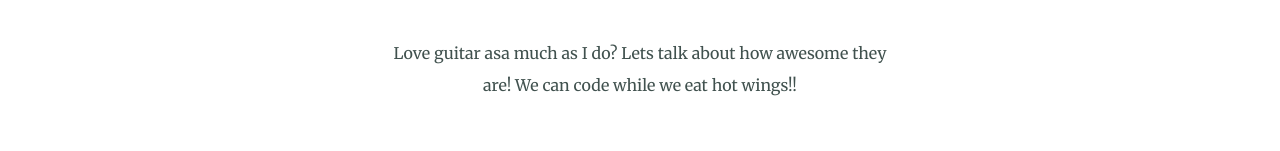
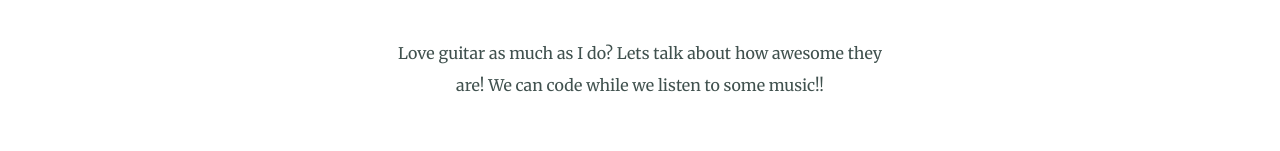
Before and after one commit to vilanel-codes/CV, a plain HTML site: page index.html in a window 1280 px wide. Shown: the part 2265-2416 px from the top of the page. Drawn offline with Linux system fonts and the light colour scheme.

Commit message:
Update index.html

```diff
--- a/index.html
+++ b/index.html
@@ -44,7 +44,7 @@
       <div class="contact-me">
         <h2>Get In Touch</h2>
         <h3>If you love music as much as I do.</h3>
-        <p class="conact-message">Love guitar asa much as I do? Lets talk about how awesome they are! We can code while we eat hot wings!!</p>
+        <p class="conact-message">Love guitar as much as I do? Lets talk about how awesome they are! We can code while we listen to some music!!</p>
         <a class="btn" href="mailto:aradhna.abraham@email.com">CONTACT ME</a>
       </div>
     </div>
```
